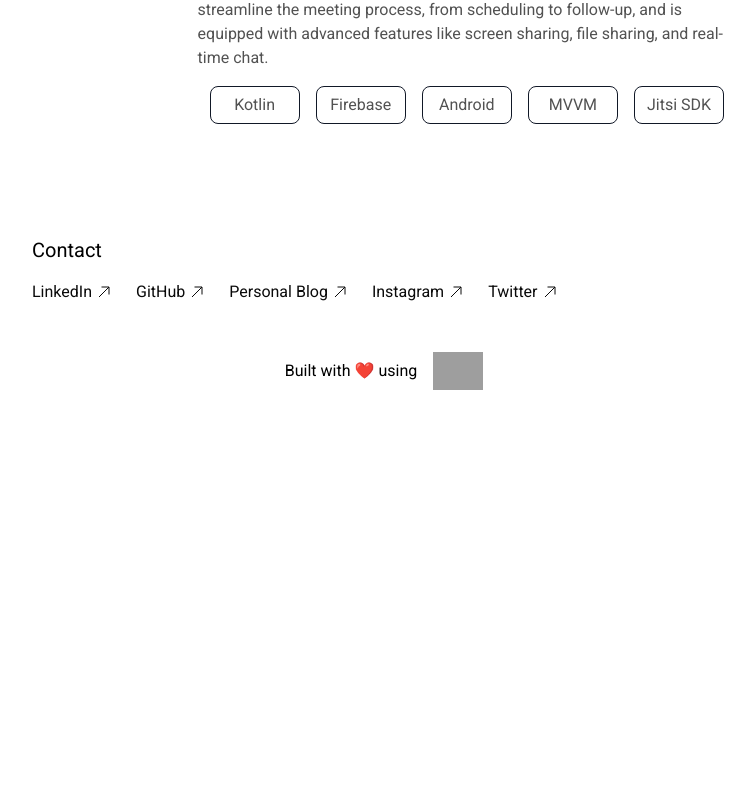
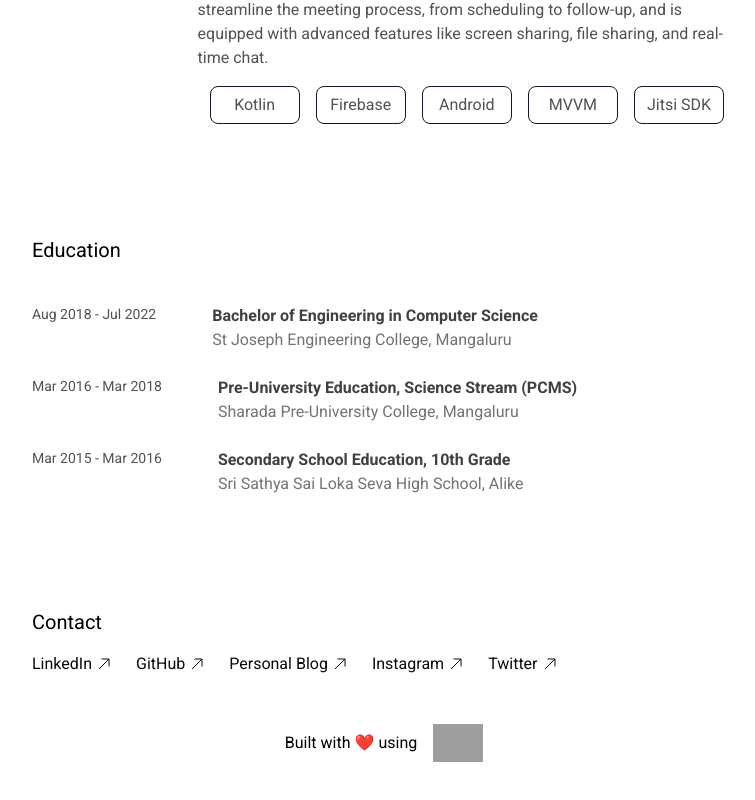
Before and after one commit to vigneshshettyin/DevResume, a Next.js app: page /resume in a window 1280 px wide. Shown: the part 1232-2032 px from the top of the page, without its empty margins (256-1011 px from the left). Before the commit the page ends 1718 px from the top, so only its background shows below. Built offline with nearby package versions, Linux system fonts and the light colour scheme; grey boxes are pictures that could not be loaded.

Commit message:
Education Component
Education Component Added

```diff
--- /dev/null
+++ b/src/app/resume/components/education.tsx
@@ -0,0 +1,24 @@
+import { EducationProps } from "@interfaces";
+
+const Education: React.FC<EducationProps> = ({ education }) => {
+  return (
+    <div className="flex flex-col py-12 max-w-3xl w-full items-start min-w-xl">
+      <h3 className="text-xl py-4 text-black">Education</h3>
+      {education.map((edu, index) => (
+        <div key={index} className="flex flex-row lg:gap-14 gap-6 mt-6">
+          <div className="flex flex-col text-neutral-600 text-sm w-fit">
+            {edu.date}
+          </div>
+          <div className="flex flex-col">
+            <h4 className="text-neutral-700 font-semibold">
+              {edu.description}
+            </h4>
+            <h5 className="text-neutral-500">{edu.institution}</h5>
+          </div>
+        </div>
+      ))}
+    </div>
+  );
+};
+
+export default Education;
--- a/src/app/resume/page.tsx
+++ b/src/app/resume/page.tsx
@@ -1,12 +1,15 @@
 import Header from "@components/header";
 import AboutMe from "@components/about";
 import WorkSection from "@components/work";
+import Education from "@components/education";
 // Removed in v0.0.1
 // import DownloadResume from "@components/download";
 import {
   WorkDataProperties,
   ProfileDataProperties,
   ProjectDataProperties,
+  SocialLinkProperties,
+  EducationDataProperties,
 } from "@interfaces";
 import Footer from "@components/footer";
 import Project from "@components/project";
@@ -64,7 +67,7 @@ const ProfileSectionData: ProfileDataProperties = {
   resume_url: "https://cdn.vshetty.dev/DevResume/resume.pdf",
 };
 
-const SocailLinksData = [
+const SocailLinksData: SocialLinkProperties[] = [
   {
     name: "LinkedIn",
     url: "https://www.linkedin.com/in/vigneshshettyin",
@@ -87,6 +90,24 @@ const SocailLinksData = [
   },
 ];
 
+const EducationData: EducationDataProperties[] = [
+  {
+    date: "Aug 2018 - Jul 2022",
+    description: "Bachelor of Engineering in Computer Science",
+    institution: "St Joseph Engineering College, Mangaluru",
+  },
+  {
+    date: "Mar 2016 - Mar 2018",
+    description: "Pre-University Education, Science Stream (PCMS)",
+    institution: "Sharada Pre-University College, Mangaluru",
+  },
+  {
+    date: "Mar 2015 - Mar 2016",
+    description: "Secondary School Education, 10th Grade",
+    institution: "Sri Sathya Sai Loka Seva High School, Alike",
+  },
+];
+
 export default function Resume() {
   return (
     <>
@@ -95,7 +116,7 @@ export default function Resume() {
         <AboutMe AboutMeText={ProfileSectionData.about} />
         <WorkSection WorkData={WorkSectionData} />
         <Project ProjectData={ProjectSectionData} />
-        {/* <DownloadResume resume_url={ProfileSectionData.resume_url} /> */}
+        <Education education={EducationData} />
         <Social SocialLinks={SocailLinksData} />
         <Footer />
       </div>
```
Also changed, not shown: src/app/resume/interfaces/common.ts (+10 -0 lines).
